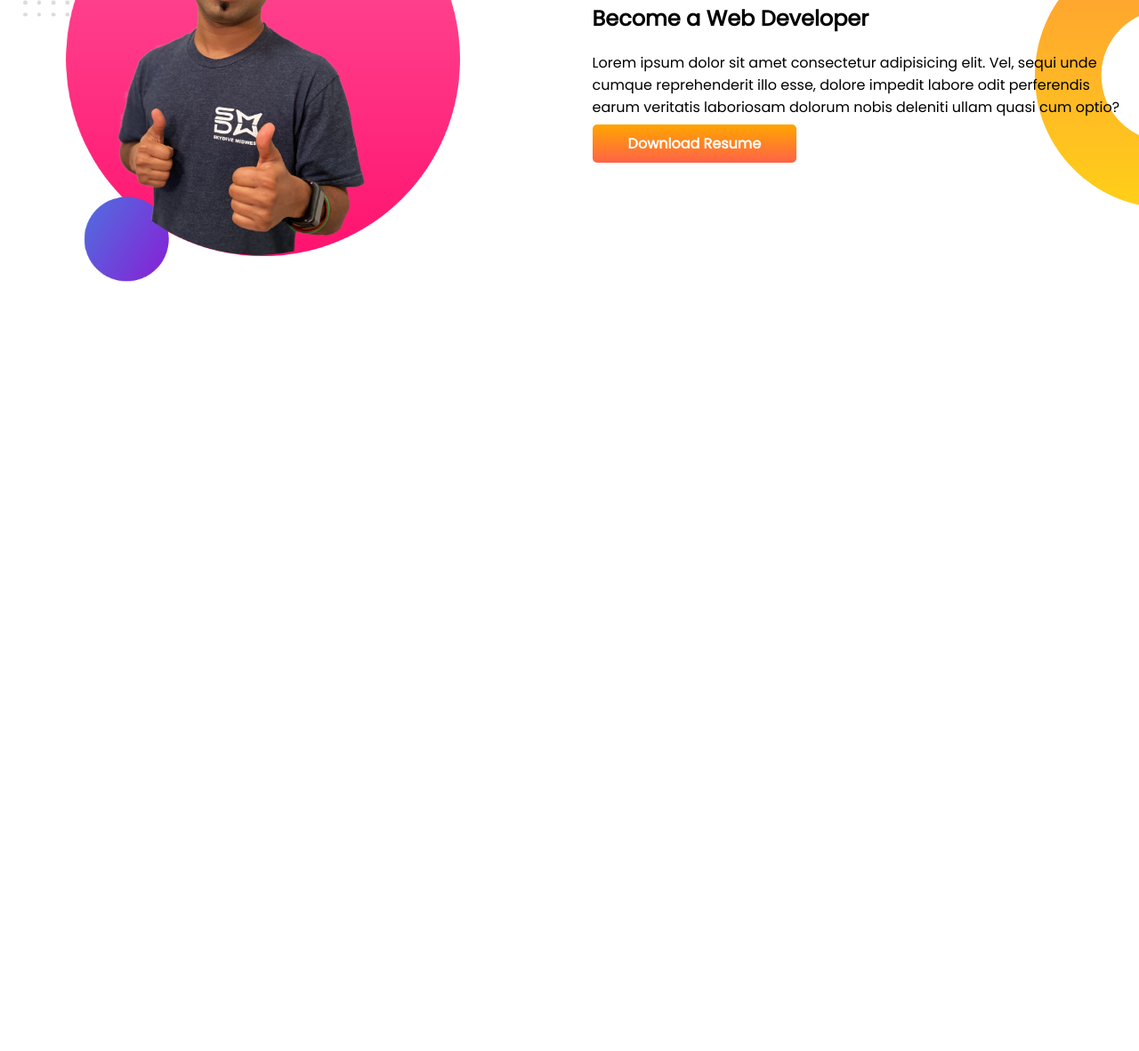
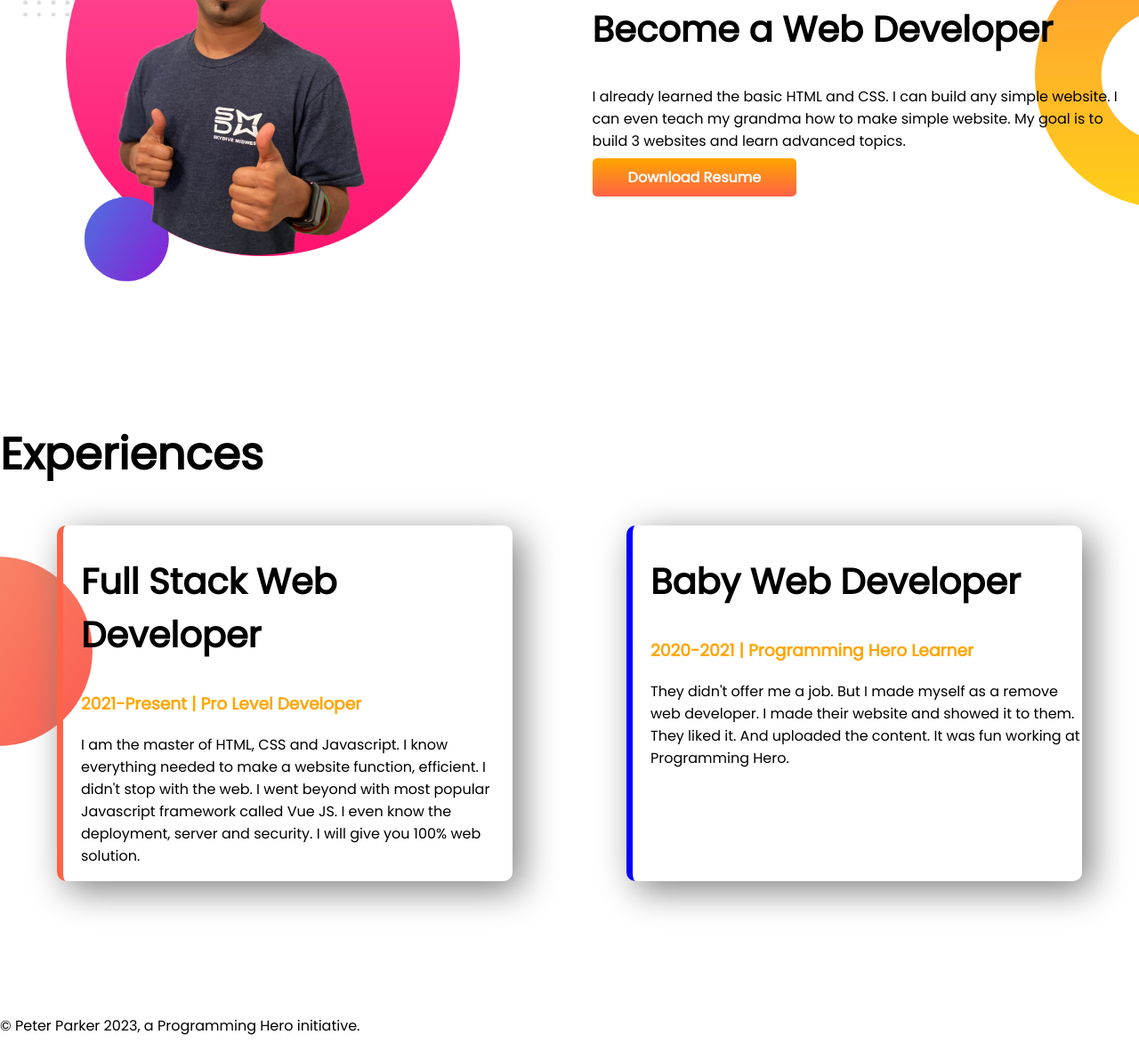
Before and after one commit to salsabeelnoor/developer-portfolio, a plain HTML site: page index.html in a window 1280 px wide. Shown: the part 843-2025 px from the top of the page at 89% size. Before the commit the page ends 1317 px from the top, so only its background shows below. Drawn offline with Linux system fonts and the light colour scheme.

Commit message:
style border and added footer

```diff
--- a/index.html
+++ b/index.html
@@ -12,7 +12,7 @@
 </head>
 <body>
 
-    <section class="top-banner">
+    <section class="top-banner flexible-container" >
         <div class="half-width">
             <h1>Welcome to</h1>
             <h1><span class="orange-color">Salsabeel Noor Azmi</span> World!</h1>
@@ -24,17 +24,34 @@
             <img src="images/my-bg2.png" alt="">
         </div>
     </section>
-    <section class="dream-big">
+    <section class="dream-big flexible-container">
         <div class="half-width">
             <img src="images/jhankar2.png" alt="">
         </div>
         <div class="half-width">
             <h1>Dream Big</h1>
             <h2>Become a Web Developer</h2>
-            <p>Lorem ipsum dolor sit amet consectetur adipisicing elit. Vel, sequi unde cumque reprehenderit illo esse, dolore impedit labore odit perferendis earum veritatis laboriosam dolorum nobis deleniti ullam quasi cum optio?</p>
+            <p>I already learned the basic HTML and CSS. I can build any simple website. I can even teach my grandma how to make simple website. My goal is to build 3 websites and learn advanced topics.</p>
             <a class="link-btn" target ="_blank"href="">Download Resume</a>
         </div>
-
+    </section>
+    <section class="experience-area">
+        <h1>Experiences</h1>
+        <div class="flexible-container">
+            <div id="full-stack-developer" class="experience-item">
+                <h2>Full Stack Web Developer</h2>
+                <h3 class="orange-color">2021-Present | Pro Level Developer</h3>
+                <p>I am the master of HTML, CSS and Javascript. I know everything needed to make a website function, efficient. I didn't stop with the web. I went beyond with most popular Javascript framework called Vue JS. I even know the deployment, server and security. I will give you 100% web solution.</p>
+            </div>
+            <div id="baby-web-developer" class="experience-item">
+                <h2>Baby Web Developer</h2>
+                <h3 class="orange-color">2020-2021 | Programming Hero Learner</h3>
+                <p>They didn't offer me a job. But I made myself as a remove web developer. I made their website and showed it to them. They liked it. And uploaded the content. It was fun working at Programming Hero.</p>
+            </div>
+        </div>
     </section>
 </body>
+<footer>
+    <p>© Peter Parker 2023, a Programming Hero initiative.</p>
+</footer>
 </html>
--- a/style.css
+++ b/style.css
@@ -5,10 +5,13 @@ body{
 h1{
     font-size: 50px;
 }
+h2{
+    font-size: 40px;
+}
 .orange-color{
     color: orange;
 }
-section{
+.flexible-container{
     display: flex;
     margin-bottom: 150px;
 }
@@ -37,3 +40,23 @@ section{
     background-repeat: no-repeat;
     background-position: right;
 }
+.experience-area{
+    background-image: url(images/exp-bg.png);
+    background-repeat: no-repeat;
+    background-position: left;
+}
+.experience-item{
+    width: 40%;
+    margin-left: 5%;
+    margin-right: 5%;
+    padding-left: 20px;
+    box-shadow: 10px 10px 40px grey;
+    border-radius: 10px;
+
+}
+#full-stack-developer{
+    border-left: 7px solid tomato;
+}
+#baby-web-developer{
+    border-left: 7px solid blue;
+}
```
